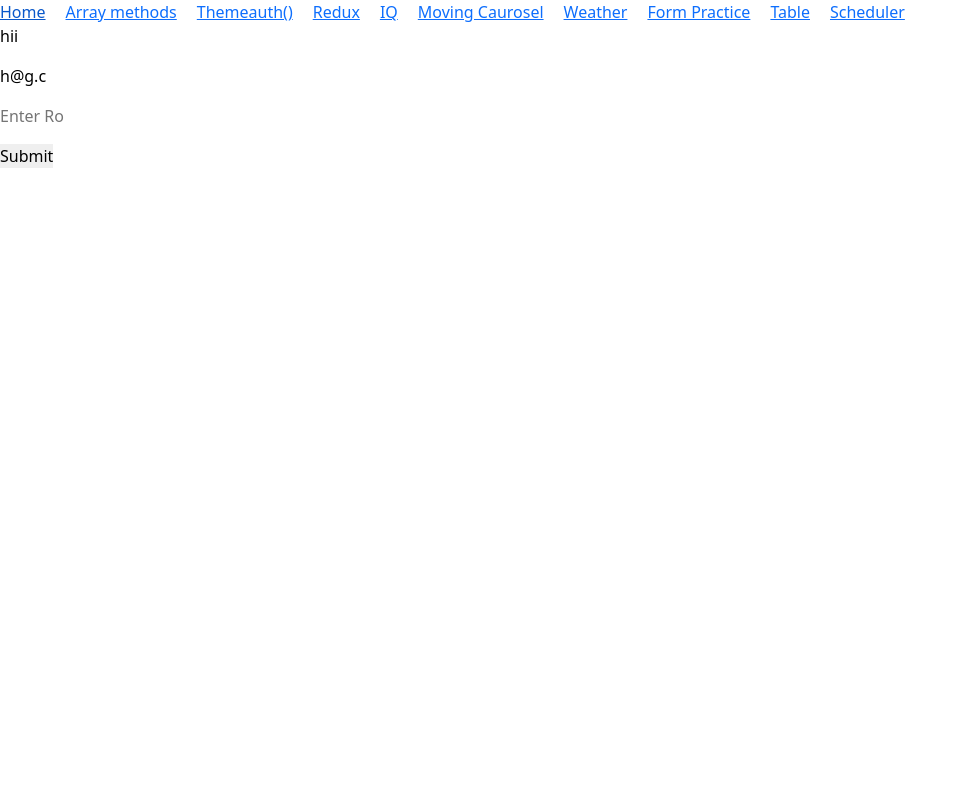
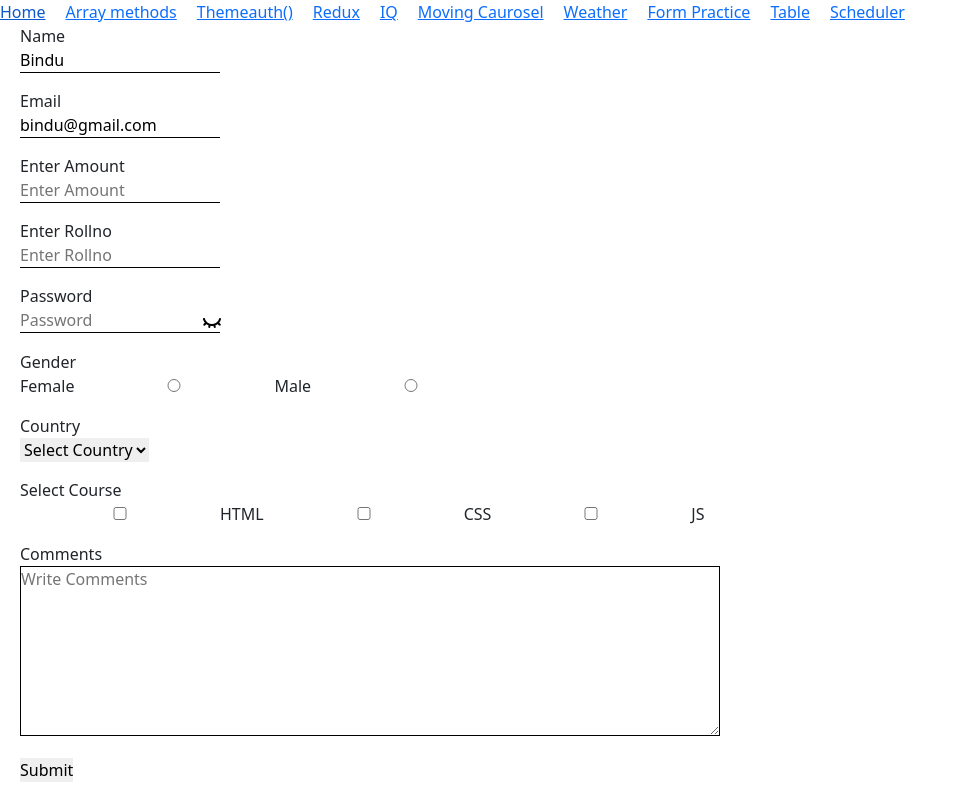
Before and after one commit to himabindhupoojari/practice, a React (Create React App) app: page /form_practice in a window 1280 px wide. Shown: the whole page, without its empty margins (0-968 px from the left). Built offline with nearby package versions, Linux system fonts and the light colour scheme.

Commit message:
except check box remaing are completed

```diff
--- a/src/App.css
+++ b/src/App.css
@@ -94,3 +94,21 @@ input[type="number"]::-webkit-inner-spin-button {
 input[type="number"] {
   -moz-appearance: textfield;
 }
+
+input[type="submit"]{
+  border: 0;
+}
+
+.form{
+  margin-left: 20px;
+}
+
+input{
+  border-bottom: 1px solid;
+  width: 200px;
+}
+
+textarea{
+  width: 700px;
+  border: 1px solid;
+}
--- a/src/components/Input/FormPractice.tsx
+++ b/src/components/Input/FormPractice.tsx
@@ -1,83 +1,39 @@
 import React, { useState } from "react";
 import Input from "./Input";
 import { onBlurvalidation } from "./Validation";
+import { FormField, form, subArr } from "./InputInterface";
 
-export interface FormField {
-  label: string;
-  name: string;
-  id: string;
-  type: string;
-  placeholder: string;
-  minLength: number;
-  maxLength: number;
-  required: boolean;
-  isAlphaNumeric: boolean,
-}
 
 function FormPractice() {
-  const form: FormField[] = [
-    {
-      label: "Name",
-      name: "name",
-      id: "name",
-      type: "text",
-      placeholder: "Enter Name",
-      minLength: 3,
-      maxLength: 10,
-      required: true,
-      isAlphaNumeric: false,
-    },
-    {
-      label: "Email",
-      name: "email",
-      id: "email",
-      type: "email",
-      placeholder: "Enter Email",
-      minLength: 0,
-      maxLength: 100,
-      required: true,
-      isAlphaNumeric: false,
-    },
-    {
-      label: "Roll No",
-      name: "roll_no",
-      id: "rollno",
-      type: "number",
-      placeholder: "Enter Roll No",
-      minLength: 5,
-      maxLength: 20,
-      required: true,
-      isAlphaNumeric: false,
-    },
-  ];
 
   const apidata = {
-    name: "hii",
-    email: "h@g.c",
+    name: "Bindu",
+    email: "bindu@gmail.com",
   };
 
   // State to hold onBlurvalidation messages for each field
   const [validationMsgs, setValidationMsgs] = useState<{
     [key: string]: string;
   }>({});
+// console.log(validationMsgs, 'validationMsgs');
 
   // State to hold post obj
   const [data, Setdata] = useState<{
     [key: string]: string | number;
   }>(apidata);
 
+  console.log(data, 'data');
+
   const handleChange = (
-    event: React.ChangeEvent<HTMLInputElement>,
+    event: React.ChangeEvent<HTMLInputElement | HTMLSelectElement | HTMLTextAreaElement>,
     item: FormField,
     value: string | number | boolean
   ) => {
-    console.log(typeof value, "value");
-
     const validationMessage = onBlurvalidation(item, value);
     if (!validationMessage) {
       setValidationMsgs((prev) => ({
         ...prev,
-        [item.name]: "",
+        [item.name as string]: "",
       }));
     }
     Setdata((prev) => ({
@@ -91,12 +47,12 @@ function FormPractice() {
     if (validationMessage) {
       setValidationMsgs((prev) => ({
         ...prev,
-        [item.name]: validationMessage,
+        [item.name as string]: validationMessage,
       }));
     } else {
       setValidationMsgs((prev) => ({
         ...prev,
-        [item.name]: "",
+        [item.name as string]: "",
       }));
     }
   };
@@ -105,11 +61,11 @@ function FormPractice() {
     let count = 0;
     const hasErrors = Object.values(validationMsgs).some((msg) => msg !== "");
     form.map((item) => {
-      if (item.required && !data.hasOwnProperty(item.name)) {
+      if (item.required && !data.hasOwnProperty(item.name as string)) {
         count++;
         setValidationMsgs((prev) => ({
           ...prev,
-          [item.name]: `${item.label} is required.`,
+          [item.name as string]: `${item.label} is required.`,
         }));
       }
     });
@@ -129,30 +85,35 @@ function FormPractice() {
   };
 
   return (
-    <div>
+    <div className="form" >
       {form.map((item) => (
-        <div key={item.id}>
+        <div key={item.id as string}>
+          <label>{item.label as string}</label>
           <Input
-            type={item.type}
-            name={item.name}
-            id={item.id}
+            type={item.type as string}
+            name={item.name as string}
+            id={item.id as string}
             // value={data.hasOwnProperty(item.name) ? data[item.name] : ""}
-            value={data[item.name] || ""}
-            placeholder={item.placeholder}
-            minLength={item.minLength}
-            maxLength={item.maxLength}
-            required={item.required}
-            handleChange={(event: React.ChangeEvent<HTMLInputElement>) =>
+            value={data[item.name as string] || ""}
+            placeholder={item.placeholder as string}
+            minLength={item.minLength as number}
+            maxLength={item.maxLength as number}
+            required={item.required as boolean}
+            handleChange={(event: React.ChangeEvent<HTMLInputElement | HTMLSelectElement | HTMLTextAreaElement>) =>
               handleChange(event, item, event.target.value)
             }
-            handleBlur={(event: React.FocusEvent<HTMLInputElement>) =>
+            handleBlur={(event: React.FocusEvent<HTMLInputElement | HTMLSelectElement | HTMLTextAreaElement>) =>
               handleBlur(item, event.target.value)
             }
+            options={item.options as subArr[]}
           />
-          <p style={{ color: "red" }}>{validationMsgs[item.name]}</p>
+          <p style={{ color: "red" }}>{validationMsgs[item.name as string]}</p>
         </div>
       ))}
-      <button onClick={handleSubmit}>Submit</button>
+      <button type="button" onClick={handleSubmit}>
+        Submit
+      </button>
+      {/* <input type="submit"/> */}
     </div>
   );
 }
--- a/src/components/Input/Input.tsx
+++ b/src/components/Input/Input.tsx
@@ -1,24 +1,27 @@
-import React from "react";
-
-interface InputType {
-  type: string;
-  name: string;
-  id: string;
-  value: string | number;
-  placeholder: string;
-  maxLength?: number;
-  minLength?: number;
-  readOnly?: boolean;
-  required?: boolean;
-  handleChange: (e: React.ChangeEvent<HTMLInputElement>) => void;
-  handleBlur: (event: React.FocusEvent<HTMLInputElement>) => void;
-}
-
+import React, { useState } from "react";
+import { InputType, subArr } from "./InputInterface";
+import showpassword from "../../assets/images/showpassword.png";
+import hidepassword from "../../assets/images/hidepassword.png";
 function Input(props: InputType) {
+  const [hidePassword, setHidePassword] = useState(true);
+  const showpasswordText = () => {
+    setHidePassword((val) => !val);
+  };
   return (
     <div>
+      {(props.type === "text" ||
+        props.type === "password" ||
+        props.type === "number" ||
+        props.type === "email") && (
+        <>
           <input
-        type={props.type}
+            type={
+              props.type === "password"
+                ? !hidePassword
+                  ? "text"
+                  : "password"
+                : props.type
+            }
             name={props.name}
             id={props.id}
             // value={props.type === "number" ? Number(props.value) : props.value}
@@ -38,10 +41,71 @@ function Input(props: InputType) {
             onKeyDown={(event) => {
               if (event.key === "Enter") {
                 event.preventDefault();
-            props.handleBlur(event as unknown as React.FocusEvent<HTMLInputElement>);
+                props.handleBlur(
+                  event as unknown as React.FocusEvent<HTMLInputElement>
+                );
               }
             }}
           />
+          {props.type === "password" && (
+            <img
+              src={!hidePassword ? showpassword : hidepassword}
+              alt="img"
+              style={{ marginLeft: "-20px" }}
+              onClick={showpasswordText}
+            />
+          )}
+        </>
+      )}
+      {props.type === "radio" && (
+        <div>
+          {Array.isArray(props.options)&&props.options?.map((item) => {
+            return (
+              <>
+                <label htmlFor={item.name as string}>{item.label}</label>
+                <input
+                  type={props.type}
+                  value={item.value as string}
+                  name={props.id as string}
+                  id={item.name as string}
+                  onChange={props.handleChange}
+                  onBlur={props.handleBlur}
+                />
+              </>
+            );
+          })}
+        </div>
+      )}
+      {props.type === "select" && (
+        <select
+          name={props.name}
+          onChange={props.handleChange}
+          onBlur={props.handleBlur}
+        >
+          <option value="">{props.placeholder}</option>
+          {Array.isArray(props.options)&&props.options?.map((item) => {
+            return <option value={item.value as string}><img
+            src={showpassword}
+            alt="img"
+          />{item.label}</option>;
+          })}
+        </select>
+      )}
+      {props.type === "checkbox" &&
+        Array.isArray(props.options)&&props.options.map((item) => {
+          return (
+            <>
+              <input type={props.type} id={item.value as string} name={props.name as string} value={item.value as string} onChange={props.handleChange}
+          onBlur={props.handleBlur}/>
+              <label htmlFor={item.value as string}>{item.label}</label>
+            </>
+          );
+        })
+        }
+        {props.type === "textarea" &&
+        <textarea rows={7} placeholder={props.placeholder} onChange={props.handleChange}
+        onBlur={props.handleBlur}></textarea>
+        }
     </div>
   );
 }
@@ -52,6 +116,7 @@ Input.defaultProps = {
   maxLength: 5,
   readOnly: false,
   required: false,
+  options: [],
 };
 
 export default Input;
--- /dev/null
+++ b/src/components/Input/InputInterface.ts
@@ -0,0 +1,139 @@
+export interface subArr {
+  [key: string]: number | string | boolean;
+}
+export interface FormField {
+  // label: string;
+  // name: string;
+  // id: string;
+  // type: string;
+  // placeholder: string;
+  // minLength: number;
+  // maxLength: number;
+  // required: boolean;
+  // isAlphaNumeric: boolean,
+  [key: string]: number | string | subArr[] | boolean;
+}
+
+export interface InputType {
+  type: string;
+  name: string;
+  id: string;
+  value: string | number;
+  placeholder: string;
+  maxLength?: number;
+  minLength?: number;
+  readOnly?: boolean;
+  required?: boolean;
+  handleChange: (e: React.ChangeEvent<HTMLInputElement | HTMLSelectElement | HTMLTextAreaElement>) => void;
+  handleBlur: (event: React.FocusEvent<HTMLInputElement | HTMLSelectElement | HTMLTextAreaElement>) => void;
+  options?: subArr[];
+}
+
+export const form: FormField[] = [
+  {
+    label: "Name",
+    name: "name",
+    id: "name",
+    type: "text",
+    placeholder: "Enter Name",
+    minLength: 3,
+    maxLength: 10,
+    required: true,
+    isAlphaNumeric: false,
+  },
+  {
+    label: "Email",
+    name: "email",
+    id: "email",
+    type: "email",
+    placeholder: "Enter Email",
+    minLength: 0,
+    maxLength: 100,
+    required: true,
+    isAlphaNumeric: false,
+  },
+  {
+    label: "Enter Amount",
+    name: "amount",
+    id: "amount",
+    type: "number",
+    placeholder: "Enter Amount",
+    minLength: 100,
+    maxLength: 1000,
+    required: true,
+    isAlphaNumeric: false,
+  },
+  {
+    label: "Enter Rollno",
+    name: "rollno",
+    id: "rollno",
+    type: "text",
+    placeholder: "Enter Rollno",
+    minLength: 3,
+    maxLength: 20,
+    required: true,
+    isAlphaNumeric: true,
+  },
+  {
+    label: "Password",
+    name: "password",
+    id: "password",
+    type: "password",
+    placeholder: "Password",
+    minLength: 5,
+    maxLength: 10,
+    required: true,
+    isAlphaNumeric: false,
+  },
+  {
+    label: "Gender",
+    name: "gender",
+    id: "gender",
+    type: "radio",
+    // placeholder: "Gender",
+    options: [
+      { id: 0, value: "female", label: "Female", name: "female" },
+      { id: 0, value: "male", label: "Male", name: "male" },
+    ],
+    required: true,
+    // isAlphaNumeric: false,
+  },
+  {
+    label: "Country",
+    name: "country",
+    id: "country",
+    type: "select",
+    placeholder: "Select Country",
+    options: [
+      { id: 0, value: "india", label: "India" },
+      { id: 1, value: "canada", label: "Canada" },
+    ],
+    required: true,
+    // isAlphaNumeric: false,
+  },
+  {
+    label: "Select Course",
+    name: "couse",
+    id: "course",
+    type: "checkbox",
+    // placeholder: "Select Country",
+    options: [
+      { id: 0, value: "html", label: "HTML" },
+      { id: 1, value: "css", label: "CSS" },
+      { id: 2, value: "js", label: "JS" },
+    ],
+    required: true,
+    // isAlphaNumeric: false,
+  },
+  {
+    label: "Comments",
+    name: "comments",
+    id: "comments",
+    type: "textarea",
+    placeholder: "Write Comments",
+    minLength: 0,
+    maxLength: 100,
+    required: true,
+    // isAlphaNumeric: false,
+  },
+];
```
Also changed, not shown: src/components/Input/ReactHookForm.tsx (added, +11 -0 lines), src/components/Input/Validation.tsx (+10 -3 lines), src/assets/images/hidepassword.png (added), src/assets/images/showpassword.png (added). Lines whose indentation alone changed are shown as unchanged.
